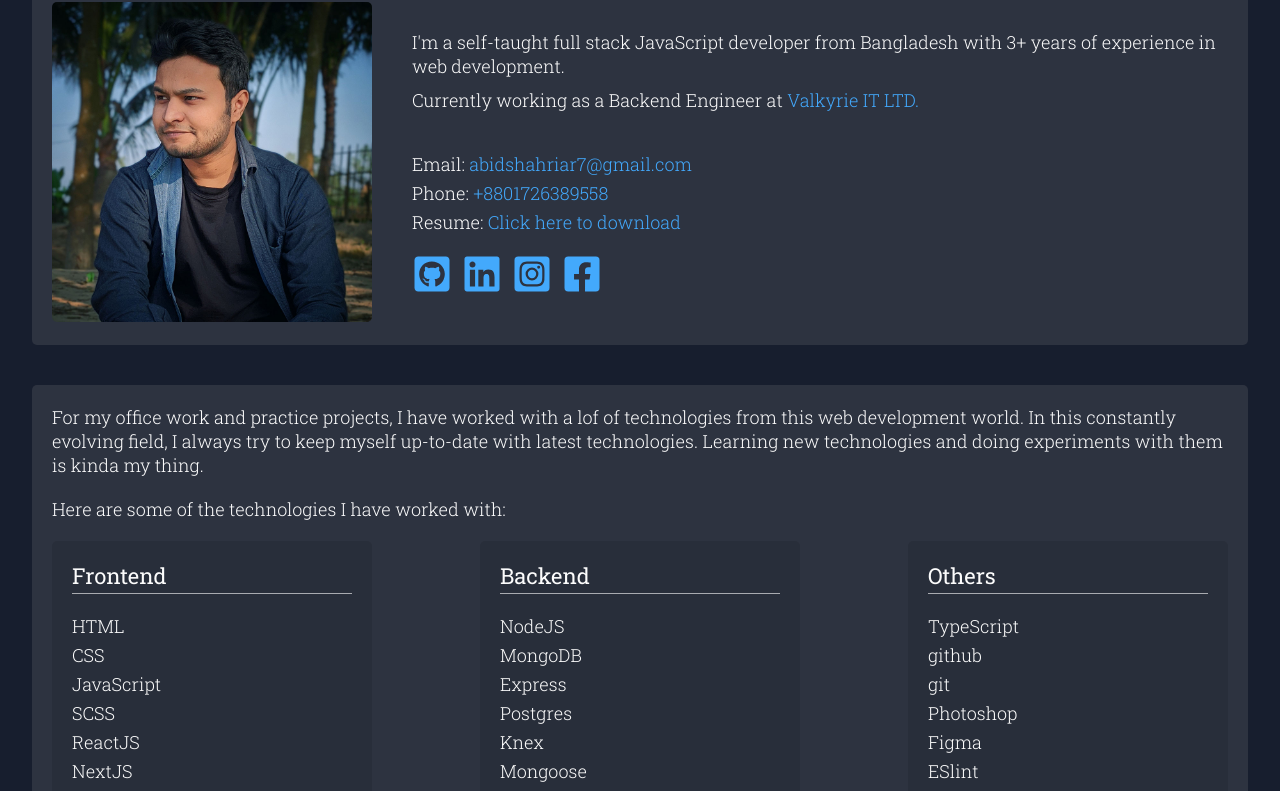
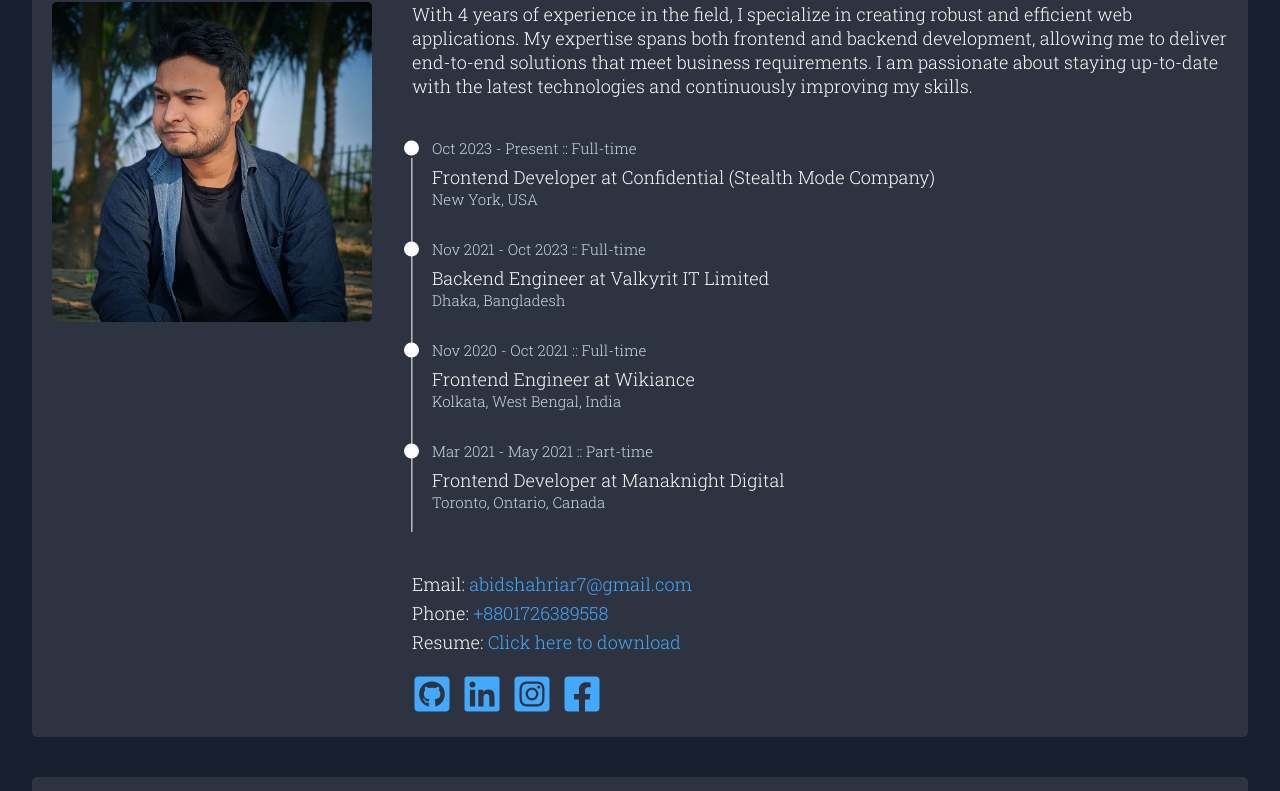
Before and after one commit to abid-shahriar/nextjs_portfolio_v2, a Next.js app: page / in a window 1280 px wide. Shown: the part 918-1709 px from the top of the page. Built offline with nearby package versions, Linux system fonts and the light colour scheme.

Commit message:
design changes and projects update

```diff
--- /dev/null
+++ b/src/components/AboutMeAndSkills/TimelIne.tsx
@@ -0,0 +1,113 @@
+import styled from 'styled-components';
+import Typography from '../Typography';
+
+interface Props {
+  timeDuration: string;
+  companyName: string;
+  companyLocation: string;
+  designation: string;
+  employmentType?: 'Full-time' | 'Part-time';
+}
+export const SingleTimelineItem = (props: Props) => {
+  const { timeDuration, companyName, companyLocation, designation, employmentType = 'Full-time' } = props;
+
+  return (
+    <TimelineItem>
+      <TimelineDate dateTime="1970-01-01">
+        <Typography color="#cbd5e1" fontSize="1.5rem">
+          {timeDuration} :: {employmentType}
+        </Typography>
+      </TimelineDate>
+
+      <Typography margin=".7rem 0 0 0">
+        {designation} at {companyName}{' '}
+      </Typography>
+
+      {/* <Typography color="#cbd5e1" fontSize="1.5rem">
+        {employmentType}
+      </Typography> */}
+      <Typography color="#cbd5e1" fontSize="1.5rem">
+        {companyLocation}
+      </Typography>
+    </TimelineItem>
+  );
+};
+
+const TimelineItem = styled.div`
+  position: relative;
+  padding-bottom: 3em;
+  padding-left: 2rem;
+
+  &:last-child {
+    padding-bottom: 0;
+  }
+
+  &::before {
+    content: '';
+    background-color: var(--color-primary);
+    display: block;
+    position: absolute;
+    top: 2em;
+    left: 0em;
+    width: 0.125em;
+    height: 100%;
+    transform: translateX(-50%);
+  }
+`;
+
+const TimelineDate = styled.time`
+  display: flex;
+  align-items: center;
+  position: relative;
+
+  /* create a dot in the timeline */
+  & > p::before {
+    content: '';
+    position: absolute;
+    width: 1em;
+    height: 1em;
+    border-radius: 50%;
+    top: 50%;
+    left: -1.9em;
+    transform: translateY(-50%);
+    background-color: var(--color-primary);
+    margin-right: 0.5em;
+  }
+`;
+
+export const EmploymentTimeline = () => {
+  return (
+    <>
+      <div>
+        <SingleTimelineItem
+          timeDuration="Oct 2023 - Present"
+          companyName="Confidential (Stealth Mode Company)"
+          companyLocation="New York, USA"
+          designation="Frontend Developer"
+        />
+
+        <SingleTimelineItem
+          timeDuration="Nov 2021 - Oct 2023"
+          companyName="Valkyrit IT Limited"
+          companyLocation="Dhaka, Bangladesh"
+          designation="Backend Engineer"
+        />
+
+        <SingleTimelineItem
+          timeDuration="Nov 2020 - Oct 2021"
+          companyName="Wikiance"
+          companyLocation="Kolkata, West Bengal, India"
+          designation="Frontend Engineer"
+        />
+
+        <SingleTimelineItem
+          timeDuration="Mar 2021 - May 2021"
+          companyName="Manaknight Digital"
+          companyLocation="Toronto, Ontario, Canada"
+          designation="Frontend Developer"
+          employmentType="Part-time"
+        />
+      </div>
+    </>
+  );
+};
--- a/src/components/AboutMeAndSkills/index.tsx
+++ b/src/components/AboutMeAndSkills/index.tsx
@@ -3,6 +3,7 @@ import styled from 'styled-components';
 import { Typography } from '..';
 import SkillBox from './SkillBox';
 import SocialIcons from './SocialIcons';
+import { EmploymentTimeline } from './TimelIne';
 
 export default function AboutMeAndSkills() {
   const [isMobile, setIsMobile] = useState(false);
@@ -34,22 +35,18 @@ export default function AboutMeAndSkills() {
 
         <BioInfo>
           <div>
-            <Typography>
-              I&apos;m a self-taught full stack JavaScript developer from Bangladesh with 3+ years of experience in web
-              development.
+            <Typography margin="0 0 4rem 0">
+              With 4 years of experience in the field, I specialize in creating robust and efficient web applications. My
+              expertise spans both frontend and backend development, allowing me to deliver end-to-end solutions that meet
+              business requirements. I am passionate about staying up-to-date with the latest technologies and continuously
+              improving my skills.
             </Typography>
           </div>
 
+          <EmploymentTimeline />
+
           <div>
-            <Typography margin="1rem 0 4rem 0">
-              Currently working as a Backend Engineer at{' '}
-              <a href="https://www.valkyrie-it.com/deck" target="_blank" rel="noopener noreferrer">
-                Valkyrie IT LTD.
-              </a>
-            </Typography>
-          </div>
-          <div>
-            <Typography margin=".5rem 0 0 0">
+            <Typography margin="6rem 0 0 0">
               Email: <a href="mailto:abidshahriar7@gmail.com">abidshahriar7@gmail.com</a>
             </Typography>
           </div>
@@ -73,72 +70,49 @@ export default function AboutMeAndSkills() {
       <Skills>
         <div>
           <Typography margin="0 0 2rem 0">
-            For my office work and practice projects, I have worked with a lof of technologies from this web development world. In
-            this constantly evolving field, I always try to keep myself up-to-date with latest technologies. Learning new
-            technologies and doing experiments with them is kinda my thing.
+            As a web developer, I have gained experience in various technologies and frameworks. I am always eager to learn and
+            explore new developments in this dynamic field. I enjoy experimenting with different tools and techniques to enhance
+            my skills and creativity.
           </Typography>
         </div>
 
         <div>
-          <Typography>Here are some of the technologies I have worked with:</Typography>
+          <Typography margin="0 0 1.5rem 0">Here are some of the technologies I have worked with:</Typography>
         </div>
 
-        <SkillsWrapper>
-          <div>
-            <SkillBox
-              title="frontend"
-              skills={[
-                'HTML',
-                'CSS',
-                'JavaScript',
-                'SCSS',
-                'ReactJS',
-                'NextJS',
-                'Redux',
-                'ReactPDF',
-                'Styled Components',
-                'StoryBook',
-                'ContextApi',
-              ]}
-            />
-          </div>
-          <div>
-            <SkillBox
-              title="backend"
-              skills={[
-                'NodeJS',
-                'MongoDB',
-                'Express',
-                'Postgres',
-                'Knex',
-                'Mongoose',
-                'Cookie',
-                'Prisma',
-                'CORS',
-                'REST Api',
-                'Formidable',
-              ]}
-            />
-          </div>
-          <div>
-            <SkillBox
-              title="others"
-              skills={[
-                'TypeScript',
-                'github',
-                'git',
-                'Photoshop',
-                'Figma',
-                'ESlint',
-                'Testing',
-                'MailGun',
-                'Responsive Design',
-                'DigitalOcean',
-                'SEO',
-              ]}
-            />
-          </div>
-        </SkillsWrapper>
+        <div>
+          <Typography margin="0 0 1rem 0">
+            <span
+              style={{
+                color: '#cbd5e1',
+              }}
+            >
+              Frontend:{' '}
+            </span>
+            HTML, CSS, JavaScript, ReactJS, NextJS, Redux, ReactPDF, Styled Components, MUI, StoryBook, ContextApi, NodeJS,
+            MongoDB etc.
+          </Typography>
+          <Typography margin="0 0 1rem 0">
+            <span
+              style={{
+                color: '#cbd5e1',
+              }}
+            >
+              Backend:{' '}
+            </span>
+            Express, Postgres, Knex, Mongoose, Cookie, Prisma, CORS, REST Api, Formidable, TypeScript, github, git etc.
+          </Typography>
+          <Typography margin="0 0 1rem 0">
+            <span
+              style={{
+                color: '#cbd5e1',
+              }}
+            >
+              Other:{' '}
+            </span>
+            Photoshop, Figma, ESlint, Testing, MailGun, Responsive Design, DigitalOcean, SEO etc.
+          </Typography>
+        </div>
       </Skills>
     </StyledSection>
   );
@@ -150,7 +124,7 @@ const AboutMe = styled.div`
   border-radius: 5px;
   display: flex;
   justify-content: flex-start;
-  align-items: center;
+  align-items: flex-start;
   margin-bottom: 4rem;
   max-width: var(--max-width);
 
--- a/src/components/ProjectsSection/index.tsx
+++ b/src/components/ProjectsSection/index.tsx
@@ -18,13 +18,14 @@ export default function Projects() {
     <SectionContainer id="projects">
       <ProjectsWrapper>
         <ProjectBox
-          img="/img/wikiance.jpg"
-          title="Wikiance"
+          img="/img/figicon.jpg"
+          title="Figicon"
           responsiveness="full responsive"
-          stack={['TypeScript', 'SCSS', 'NextJS', 'ReactJS', 'Styled-Components', 'React-Icons']}
+          stack={['NextJS', 'TailwindCSS', 'Headless UI', 'Clerk', 'NodeJS', 'ExpressJS', 'PostgresSQL', 'DigitalOcean']}
           codeLink=""
-          liveLink="https://wikiance.com"
+          liveLink="https://figicon.com"
         />
+
         <ProjectBox
           img="/img/zesan-co.jpg"
           title="UI/UX Designer Portfolio"
@@ -59,12 +60,12 @@ export default function Projects() {
           liveLink="https://moviesphere.vercel.app/"
         />
         <ProjectBox
-          img="/img/memory-game.jpg"
-          title="Memory Game"
+          img="/img/wikiance.jpg"
+          title="Wikiance"
           responsiveness="full responsive"
-          stack={['ReactJS', 'TailwindCSS', 'TypeScript']}
-          codeLink="https://github.com/abid-shahriar/memory-game"
-          liveLink="https://memory123.netlify.app"
+          stack={['TypeScript', 'SCSS', 'NextJS', 'ReactJS', 'Styled-Components', 'React-Icons']}
+          codeLink=""
+          liveLink="https://wikiance.com"
         />
       </ProjectsWrapper>
     </SectionContainer>
```
Also changed, not shown: public/img/figicon.jpg (added), 3 other files (tests, documents, lock files or other folders).
